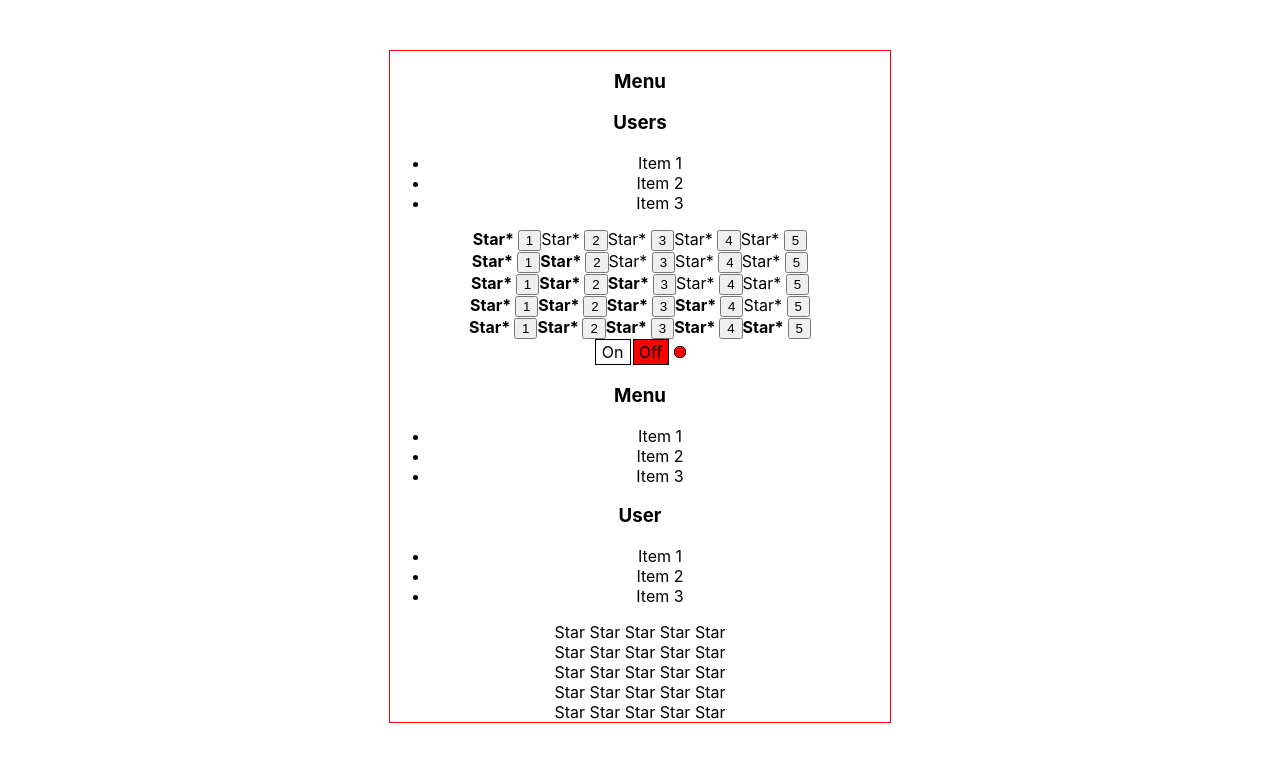
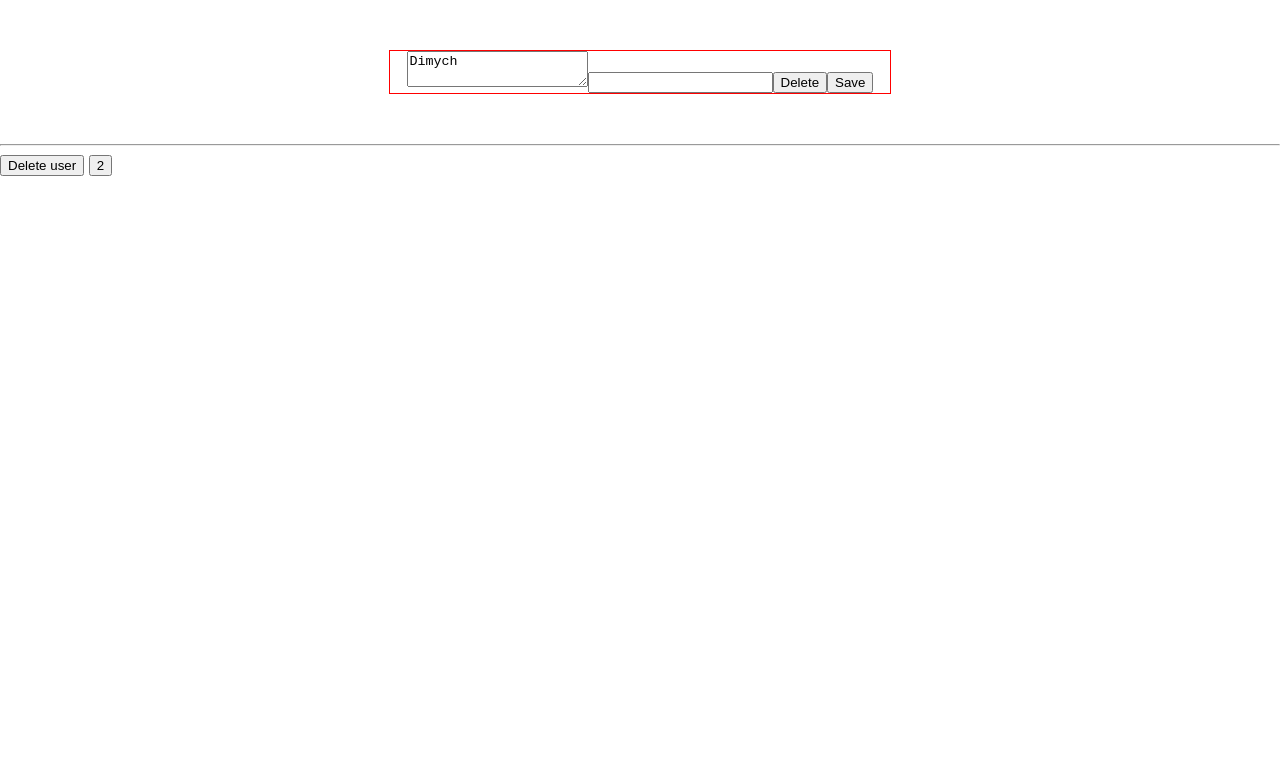
Before and after one commit to SergFediaev/bank-app, a React (Create React App) app: page / in a window 1280 px wide. Shown: the top 762 px of the page. Built offline with nearby package versions, Linux system fonts and the light colour scheme.

Commit message:
Димыч, нативка: 06 - JS/TS for students - callback, onClick, onChange, onBlur.

```diff
--- a/public/index.html
+++ b/public/index.html
@@ -1,20 +1,20 @@
 <!DOCTYPE html>
 <html lang="en">
 <head>
-    <meta charset="utf-8" />
-    <link rel="icon" href="%PUBLIC_URL%/favicon.ico" />
-    <meta name="viewport" content="width=device-width, initial-scale=1" />
-    <meta name="theme-color" content="#000000" />
+    <meta charset="utf-8"/>
+    <link rel="icon" href="%PUBLIC_URL%/favicon.ico"/>
+    <meta name="viewport" content="width=device-width, initial-scale=1"/>
+    <meta name="theme-color" content="#000000"/>
     <meta
             name="description"
             content="Web site created using create-react-app"
     />
-    <link rel="apple-touch-icon" href="%PUBLIC_URL%/logo192.png" />
+    <link rel="apple-touch-icon" href="%PUBLIC_URL%/logo192.png"/>
     <!--
       manifest.json provides metadata used when your web app is installed on a
       user's mobile device or desktop. See https://developers.google.com/web/fundamentals/web-app-manifest/
     -->
-    <link rel="manifest" href="%PUBLIC_URL%/manifest.json" />
+    <link rel="manifest" href="%PUBLIC_URL%/manifest.json"/>
     <!--
       Notice the use of %PUBLIC_URL% in the tags above.
       It will be replaced with the URL of the `public` folder during the build.
@@ -29,6 +29,20 @@
 <body>
 <noscript>You need to enable JavaScript to run this app.</noscript>
 <div id="root"></div>
+<hr/>
+<button onclick="var a = 1; deleteUserHandler()">Delete user</button>
+<button id='btn1'>2</button>
+<script>
+    const deleteUserHandler = () => alert('Global function userDelete()')
+
+    const btn = document.getElementById('btn1')
+    btn.onclick = deleteUserHandler
+    btn.addEventListener('click', () => alert('Global function userDelete()'))
+    btn.addEventListener('click', () => alert('Global function userDelete()'))
+    btn.addEventListener('click', () => alert('Global function userDelete()'))
+    btn.addEventListener('click', () => alert('Global function userDelete()'))
+    btn.addEventListener('click', () => alert('Global function userDelete()'))
+</script>
 <!--
   This HTML file is a template.
   If you open it directly in the browser, you will see an empty page.
--- a/src/App.tsx
+++ b/src/App.tsx
@@ -1,10 +1,6 @@
 import React from 'react'
 import './App.css'
-import {OnOff} from './lessons/samurai_way/OnOff/lesson/OnOff'
-import {UncontrolledAccordion} from './lessons/samurai_way/UncontrolledAccordion/UncontrolledAccordion'
-import {Accordion} from './lessons/samurai_way/Accordion/Accordion'
-import {Rating} from './lessons/samurai_way/Rating/Rating'
-import {UncontrolledRating} from './lessons/samurai_way/UncontrolledRating/UncontrolledRating'
+import {User} from './lessons/native/06/06-callbacks'
 
 function App() {
     console.log('App rendering')
@@ -16,24 +12,25 @@ function App() {
         {/*<FilterClasswork/>*/}
         {/*<Native01/>*/}
         {/*<AppBank/>*/}
-        <Accordion title="Menu" collapsed={true}/>
-        <Accordion title="Users" collapsed={false}/>
-        <Rating value={1}/>
-        <Rating value={2}/>
-        <Rating value={3}/>
-        <Rating value={4}/>
-        <Rating value={5}/>
+        {/*<Accordion title="Menu" collapsed={true}/>*/}
+        {/*<Accordion title="Users" collapsed={false}/>*/}
+        {/*<Rating value={1}/>*/}
+        {/*<Rating value={2}/>*/}
+        {/*<Rating value={3}/>*/}
+        {/*<Rating value={4}/>*/}
+        {/*<Rating value={5}/>*/}
         {/*<OnOff enabled={true}/>*/}
         {/*<OnOff enabled={false}/>*/}
         {/*<InputClasswork/>*/}
-        <OnOff/>
-        <UncontrolledAccordion title="Menu"/>
-        <UncontrolledAccordion title="User"/>
-        <UncontrolledRating/>
-        <UncontrolledRating/>
-        <UncontrolledRating/>
-        <UncontrolledRating/>
-        <UncontrolledRating/>
+        {/*<OnOff/>*/}
+        {/*<UncontrolledAccordion title="Menu"/>*/}
+        {/*<UncontrolledAccordion title="User"/>*/}
+        {/*<UncontrolledRating/>*/}
+        {/*<UncontrolledRating/>*/}
+        {/*<UncontrolledRating/>*/}
+        {/*<UncontrolledRating/>*/}
+        {/*<UncontrolledRating/>*/}
+        <User/>
     </div>
 }
 
--- /dev/null
+++ b/src/lessons/native/06/06-callbacks.tsx
@@ -0,0 +1,45 @@
+import {ChangeEvent, MouseEvent} from 'react'
+
+const callback = (): number => {
+    // alert('window.setTimeout()')
+    return 12
+}
+
+window.setTimeout(callback, 1_000)
+
+export const User = () => {
+
+    const deleteUser = (event: MouseEvent<HTMLButtonElement>) => {
+        debugger
+        alert('User deleted by element: ' + event.currentTarget.name)
+    }
+
+    const saveUser = () => {
+        alert('User saved.')
+    }
+
+    const onNameChanged = () => {
+        console.log('Name changed')
+    }
+
+    const focusLostHandler = () => {
+        console.log('Focus lost')
+    }
+
+    const onAgeChanged = (event: ChangeEvent<HTMLInputElement>) => {
+        console.log('Age changed to: ' + event.currentTarget.value)
+    }
+
+    return (
+        <div>
+            <textarea
+                onChange={onNameChanged}
+                onBlur={focusLostHandler}>Dimych</textarea>
+            <input
+                type="text"
+                onChange={onAgeChanged}/>
+            <button name="delete" onClick={deleteUser}>Delete</button>
+            <button name="save" onClick={saveUser}>Save</button>
+        </div>
+    )
+}
```
Also changed, not shown: src/lessons/native/05/05_02.ts (+5 -2 lines). Lines whose indentation alone changed are shown as unchanged.
